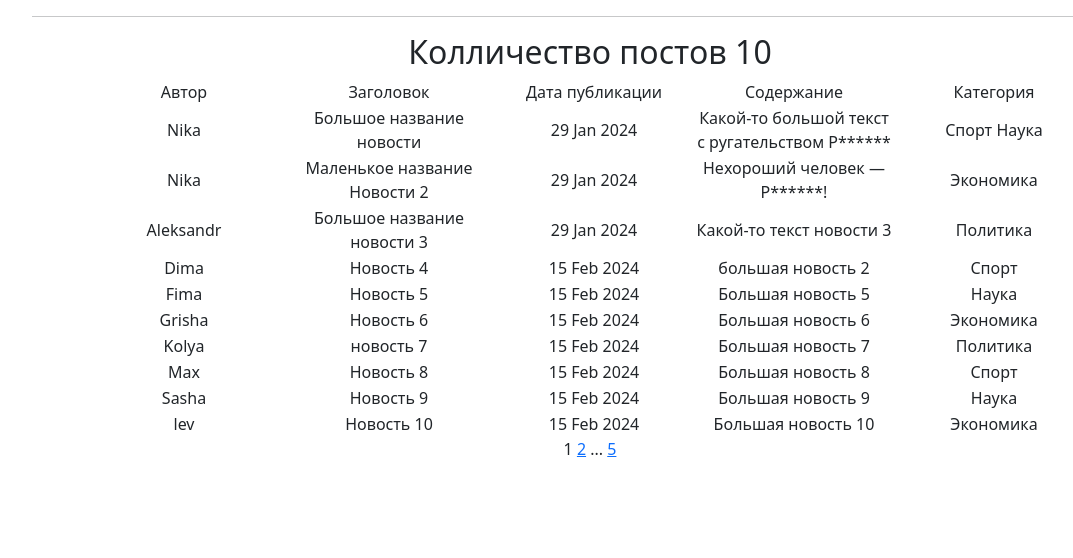
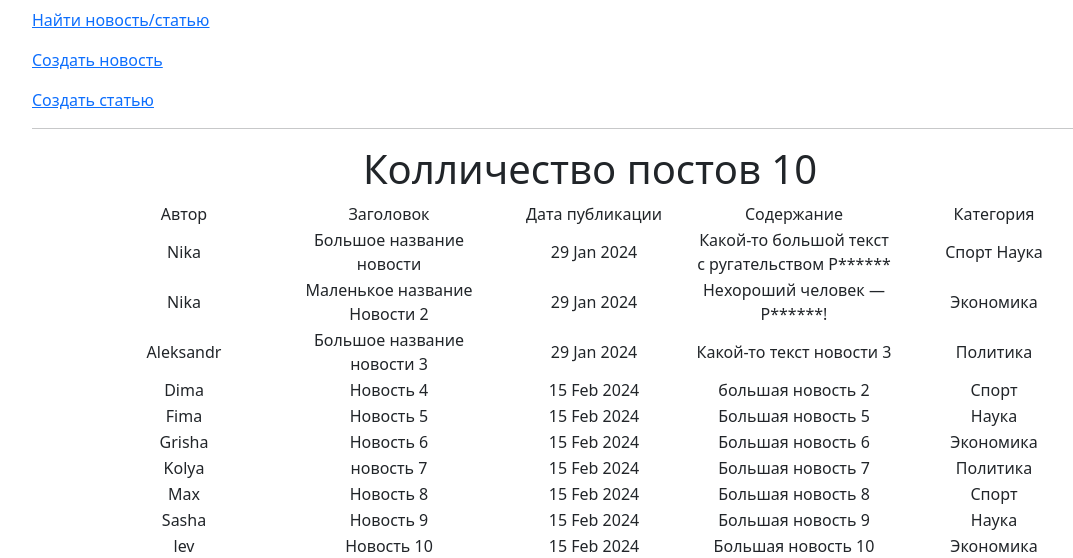
Before and after one commit to NotWizrd/SK_NewsPortal_2, a Django app: page /post/ in a window 1280 px wide. Shown: the part 56-614 px from the top of the page, without its empty margins (50-1123 px from the left). Run offline with Django 4.2, Linux system fonts and the light colour scheme; data comes from the database, SQL or seed files in the repository; both versions use the stored data as it was after the commit; some libraries are stand-ins or nearby versions.

Commit message:
Commit 4
commit 4

```diff
--- a/NewsPortal/templates/flatpages/post_search.html
+++ b/NewsPortal/templates/flatpages/post_search.html
@@ -25,7 +25,7 @@
 
            {% for post in search %}
            <tr>
-               <td style="width: 200px;">{{ post.title }}</td>
+               <td style="width: 200px;"><a href="{% url 'post_detail' pk=post.id %}">{{ post.title }}</a></td>
                <td style="width: 200px;">
                     {% for cat in post.postCategory.all %}
                         {{ cat.name }}
--- a/NewsPortal/templates/news.html
+++ b/NewsPortal/templates/news.html
@@ -2,10 +2,14 @@
 {% load custom_filters %}
 
 {% block content %}
+
     <h3>{{ time_now|date:'M d Y' }}</h3>
+    <p style="text-align: left;"><a href="{% url 'post_search' %}">Найти новость/статью</a></p>
+    <p style="text-align: left;"><a href="{% url 'news_create' %}">Создать новость</a></p>
+    <p style="text-align: left;"><a href="{% url 'articles_create' %}">Создать статью</a></p>
     <hr>
     {% if post_l %}
-        <h2> Колличество постов {{ post_l|length }}</h2>
+        <h1> Колличество постов {{ post_l|length }}</h1>
         <table style="margin-left: auto; margin-right: auto;">
             <tr>
                 <td style="width: 200px;">Автор</td>
@@ -30,10 +34,10 @@
                 </td>
                 <td>
                     {% if perms.news.change_post %}
-                        <a href="{% url 'news_create' post_detail.id %}">Изменить</a>
+                        <a href="{% url 'news_update' pk=post.id %}">Изменить</a>
                     {% endif %}
                     {% if perms.news.delete_post %}
-                        <a href="{% url 'news_update' post_detail.id %}">Удалить</a>
+                        <a href="{% url 'news_delete' post.id %}">Удалить</a>
                     {% endif %}
                 </td>
             </tr>
```
Also changed, not shown: NewsPortal/db.sqlite3.
